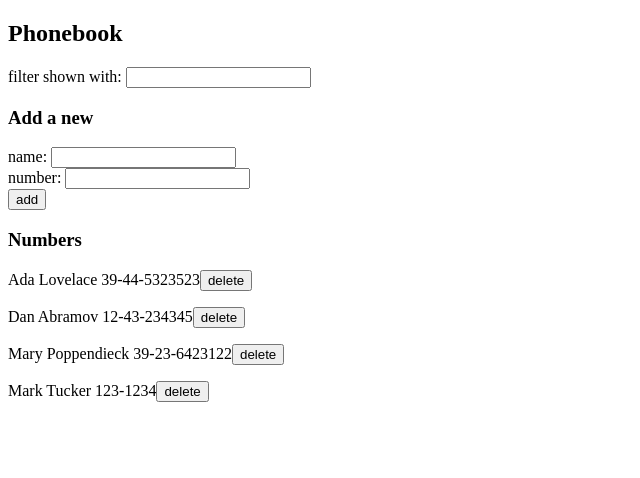
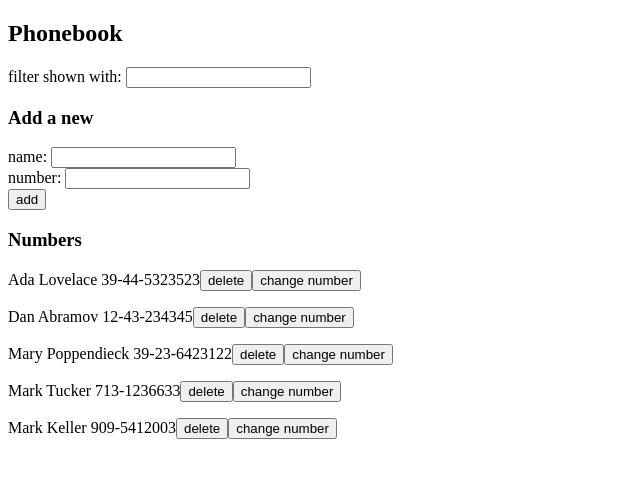
Before and after one commit to SergioSimental/demo-examples, a React (Vite) app: page / in a window 1280 px wide. Shown: the top 478 px of the page, without its empty margins (0-640 px from the left). Built offline with nearby package versions, Linux system fonts and the light colour scheme; data requests are answered from the project's data file.

Commit message:
add update feature

```diff
--- a/db.json
+++ b/db.json
@@ -17,8 +17,13 @@
     },
     {
       "name": "Mark Tucker",
-      "number": "123-1234",
-      "id": "pfFc4wnPaQ0"
+      "number": "713-1236633",
+      "id": "5"
+    },
+    {
+      "name": "Mark Keller",
+      "number": "909-5412003",
+      "id": "ZHsqujhg3Y4"
     }
   ],
   "$schema": "./node_modules/json-server/schema.json"
--- a/src/App.jsx
+++ b/src/App.jsx
@@ -34,19 +34,34 @@ const PersonForm = ({addPerson, newName, handleNameChange, newNumber, handleNumb
   )
 }
 
-const Person = ({person, handleDelete}) => {
+const Person = ({person, handleDelete, changeNumber}) => {
+  const handleChangeNumber = () => {
+    const newNumber = window.prompt(
+      `Enter new number for ${person.name}:`
+    )
+
+    if (newNumber) {
+      changeNumber(person.id, newNumber)
+    }
+  }
+
   return (
     <p>
       {person.name} {person.number}
+
       <button onClick={() => handleDelete(person)}>
         delete
+      </button>
+
+      <button onClick={handleChangeNumber}>
+        change number
       </button>
     </p>
   )
 }
 
 
-const Persons = ({persons, handleDelete}) => {
+const Persons = ({persons, handleDelete, changeNumber}) => {
   return (
     <div>
       {persons.map(person =>
@@ -54,6 +69,7 @@ const Persons = ({persons, handleDelete}) => {
           key={person.id}
           person={person}
           handleDelete={handleDelete}
+          changeNumber={changeNumber}
         />
       )}
     </div>
@@ -134,8 +150,48 @@ const App = () => {
     }
   }
 
+  const changeNumber = (id, newNumber) => {
+    const person = persons.find(person => person.id === id)
+
+    const changedPerson = {
+      ...person,
+      number: newNumber
+    }
+
+    personService
+    .update(id, changedPerson)
+    .then(returnedPerson => {
+      setPersons(
+        persons.map(person =>
+          person.id !== id ? person : returnedPerson.data
+        )
+      )
+
+      showNotification(
+        `Changed number of ${person.name}`,
+        'success'
+      )
+    })
+    .catch(error => {
+      showNotification(
+        `Information of ${person.name} has already been removed from server`,
+        'error'
+      )
+    })
+  }
+
+  console.log(persons)
+
   const personsToShow = persons.filter(person =>
-     person.name.toLowerCase().includes(filter.toLowerCase())
+    person.name.toLowerCase().includes(filter.toLowerCase())
+  )
+
+  console.log(
+    persons.map((person, index) => ({
+      index,
+      person,
+      name: person?.name
+    }))
   )
 
   const addPerson = (event) => {
@@ -215,6 +271,7 @@ const App = () => {
       <Persons
         persons={personsToShow}
         handleDelete={handleDelete}
+        changeNumber={changeNumber}
       />
     </div>
   )
--- a/src/services/persons.js
+++ b/src/services/persons.js
@@ -21,5 +21,6 @@ const update = (id, newObject) => {
 export default {
     getAll,
     create,
-    remove
+    remove,
+    update
 }
```
